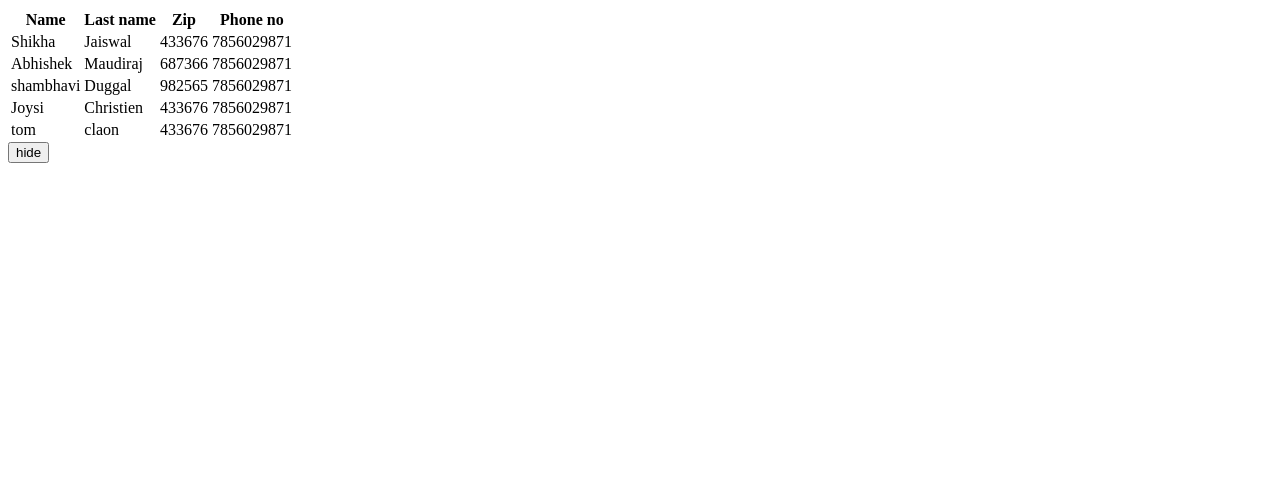
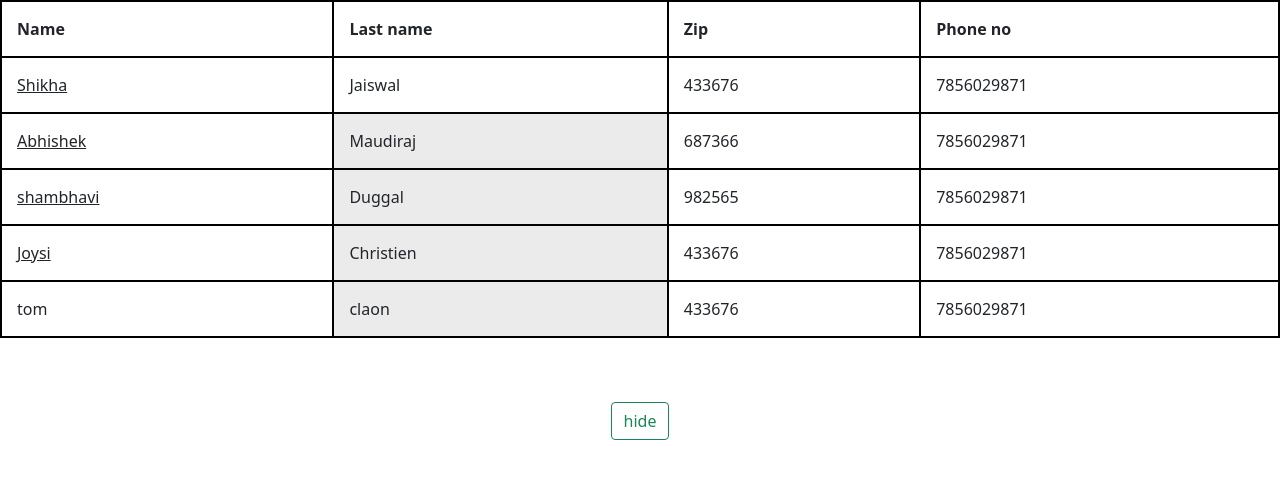
Before and after one commit to nikitaIncubxperts/AngularAssignment, an Angular app: page / in a window 1280 px wide. Shown: the top 478 px of the page. Built offline with nearby package versions, Linux system fonts and the light colour scheme.

Commit message:
dev-Nikita completed directive assignment

```diff
--- a/src/app/app.component.css
+++ b/src/app/app.component.css
@@ -0,0 +1,13 @@
+table,
+tr,
+td,
+th {
+    border: 2px solid black;
+    padding: 15px;
+}
+
+button {
+    margin-left: auto;
+    margin-right: auto;
+    display: block;
+}
--- a/src/app/app.component.html
+++ b/src/app/app.component.html
@@ -1,4 +1,16 @@
-<table>
+<!DOCTYPE html>
+<html lang="en">
+    <head>
+        <meta charset="UTF-8">
+        <meta http-equiv="X-UA-Compatible" content="IE=edge">
+        <meta name="viewport" content="width=device-width, initial-scale=1.0">
+        <link
+            href="https://cdn.jsdelivr.net/npm/bootstrap@5.1.3/dist/css/bootstrap.min.css"
+            rel="stylesheet">
+        <title>Document</title>
+    </head>
+    <body>
+        <table class="table">
             <tr>
                 <th>Name</th>
                 <th>Last name</th>
@@ -6,11 +18,20 @@
                 <th *ngIf="click">Phone no</th>
             </tr>
             <tr *ngFor="let data of rows">
-        <td>{{data.Name}}</td>
-        <td>{{data.Lastname}}</td>
+                <td *ngIf="(data.Name.length >= 5)" appCheckfirstletter>{{data.Name}}
+                    <td *ngIf="(data.Name.length <5)">{{data.Name}}</td>
+                    <td [ngStyle]="(data.Lastname[0] =='m'|| data.Lastname[0]
+                        =='M' ||
+                        data.Lastname[0] =='c'|| data.Lastname[0] =='C' ||
+                        data.Lastname[0] == 'd' || data.Lastname[0]=='D') ?
+                        bgColor:''">{{data.Lastname}}</td>
                     <td>{{data.Zip}}</td>
                     <td *ngIf="click">{{data.Phoneno}}</td>
                 </tr>
-</table>
-
-<button><a id="edit" (click)="hide()">{{hidetext}}</a></button>
+            </table><br><br>
+            <button class="btn btn-outline-success"><a id="edit"
+                    (click)="hide()">{{hidetext}}</a></button>
+            <script
+                src="https://cdn.jsdelivr.net/npm/bootstrap@5.1.3/dist/js/bootstrap.bundle.min.js"></script>
+        </body>
+    </html>
--- a/src/app/app.component.ts
+++ b/src/app/app.component.ts
@@ -7,6 +7,9 @@ import { Component } from '@angular/core';
 })
 export class AppComponent {
   click = true;
+  bgColor: any = {
+    'background-color': '#10101015'
+  };
   hidetext = 'hide';
   hide() {
     this.click = !this.click;
--- a/src/app/app.module.ts
+++ b/src/app/app.module.ts
@@ -3,10 +3,12 @@ import { BrowserModule } from '@angular/platform-browser';
 
 import { AppRoutingModule } from './app-routing.module';
 import { AppComponent } from './app.component';
+import { CheckfirstletterDirective } from './checkfirstletter.directive';
 
 @NgModule({
   declarations: [
-    AppComponent
+    AppComponent,
+    CheckfirstletterDirective
   ],
   imports: [
     BrowserModule,
--- /dev/null
+++ b/src/app/checkfirstletter.directive.ts
@@ -0,0 +1,12 @@
+import { Directive, ElementRef } from '@angular/core';
+
+@Directive({
+  selector: '[appCheckfirstletter]'
+})
+export class CheckfirstletterDirective {
+
+  constructor(private el: ElementRef) {
+    el.nativeElement.style.textDecoration = "underline";
+  }
+
+}
```
Also changed, not shown: 1 other file (tests, documents, lock files or other folders). Lines whose indentation alone changed are shown as unchanged.
